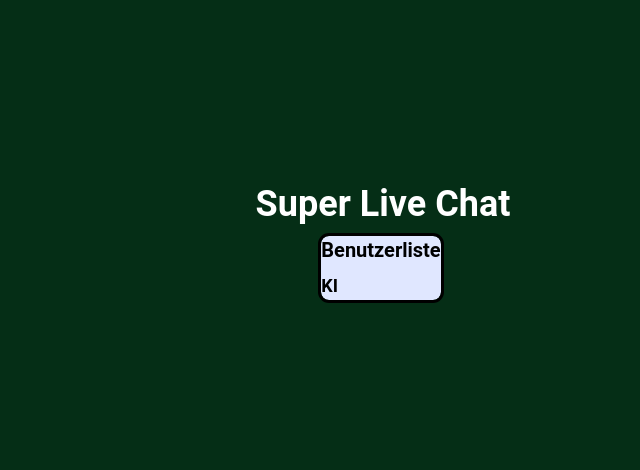
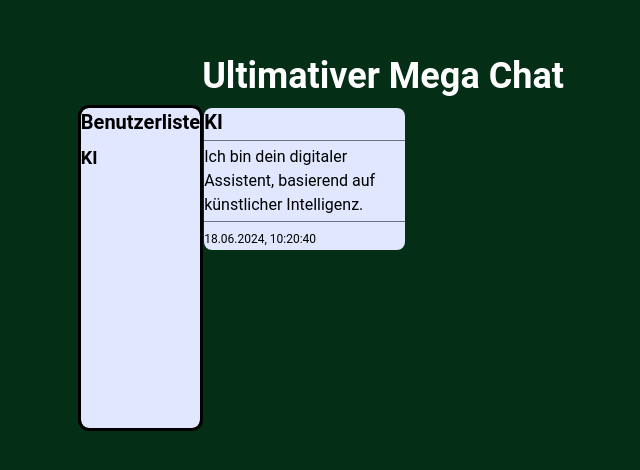
Before and after one commit to Miralem-Ba/321-Chat-Applikation, a website: page client/index.html in a window 1280 px wide. Shown: the part 164-634 px from the top of the page, without its empty margins (257-897 px from the left). Drawn offline with nearby package versions, Linux system fonts and the light colour scheme.

Commit message:
I have added another container horizontally from the user list container and this is a comment from my digital assistant based on artificial intelligence. (AI) and I designed it.

```diff
--- a/client/index.html
+++ b/client/index.html
@@ -12,7 +12,7 @@
 
   <body>
     <div class="w-screen h-screen bg-green-950 justify-center flex items-center flex flex-col">
-      <h1 class="text-white text-4xl my-3 font-bold ">Super Live Chat </h1>
+      <h1 class="text-white text-4xl my-3 font-bold "> Ultimativer Mega Chat </h1>
 
       <div class="flex flex-row ">
         <div id="userList" class="w-2/12h-80 bg-gradient-to-r to-blue-400 to-blue-700 rounded-lg bg-indigo-100 rounded-lg outline mr-1">
@@ -24,5 +24,15 @@
             </div>
         </div>
 
+        <div id="chatwindow" class="w-full h-80 bg-gradient-to-r to-blue-400 to-blue-700 rounded-lg">
+
+          <div id="chatbox" class="w-5/12 h-fit bg-indigo-100 rounded-lg">
+              <span class="text-xl font-bold">KI</span>
+              <div class="border-t border-gray-500 my-1"></div>
+              <p class="">Ich bin dein digitaler Assistent, basierend auf künstlicher Intelligenz.</p>
+              <div class="border-t border-gray-500 my-1"></div>
+              <span class="text-xs text-left underline-offset-1">18.06.2024, 10:20:40</span>
+          </div>
+
     </body>
 </html>
```
